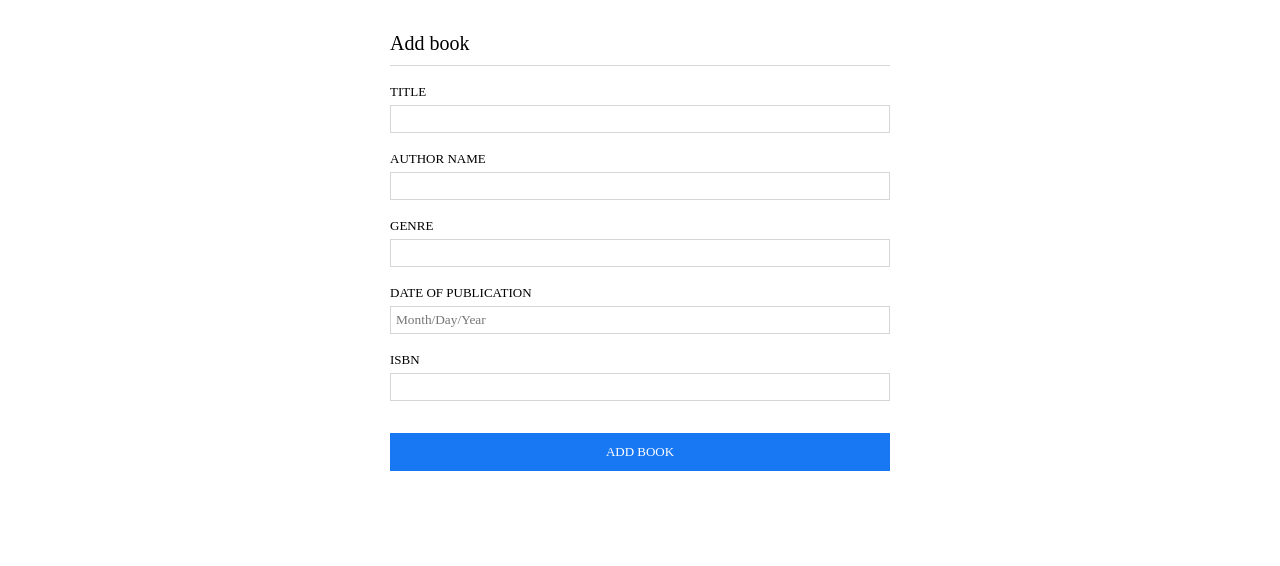
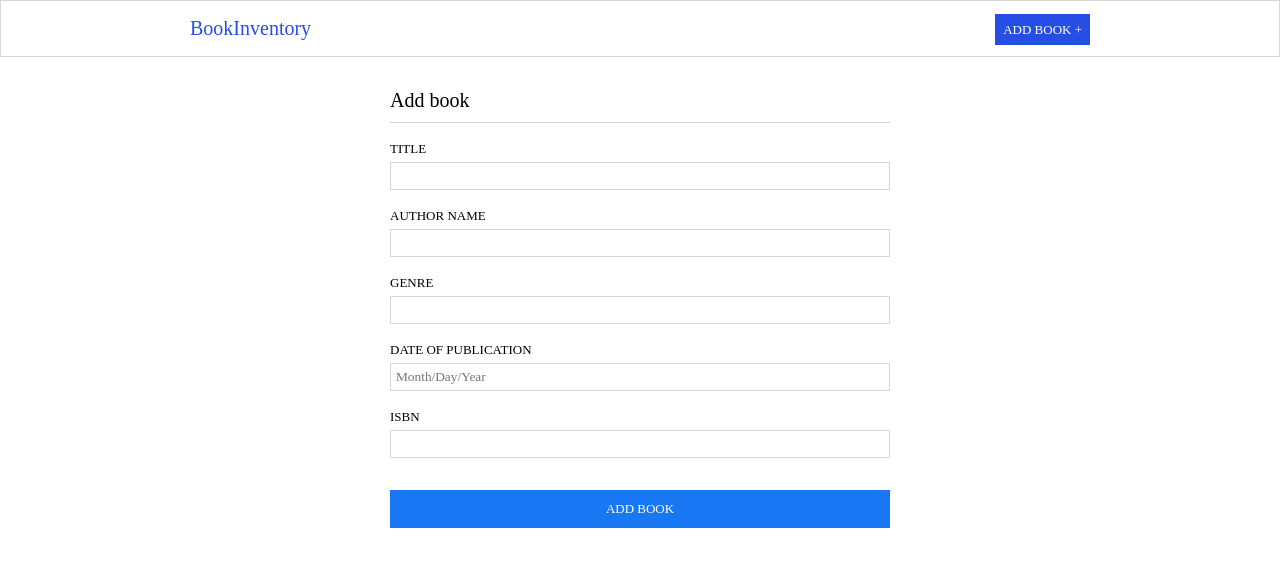
Before and after one commit to Tsedhondup/IMSB-client, a React (Create React App) app: page /addBook in a window 1280 px wide. Shown: the top 566 px of the page. Built offline with nearby package versions, Linux system fonts and the light colour scheme.

Commit message:
base styles for component completed

```diff
--- a/src/App.js
+++ b/src/App.js
@@ -2,11 +2,14 @@ import "./App.scss";
 import { BrowserRouter, Routes, Route } from "react-router-dom";
 import LandingPage from "./Pages/LandingPage/LandingPage";
 import AddBookPage from "./Pages/AddBookPage/AddBookPage";
+import Headers from "./Components/Header/Header";
 function App() {
   return (
     <div className="App">
       <>
         <BrowserRouter>
+          <Headers />
+
           <Routes>
             <Route path="/" element={<LandingPage />} />
             <Route path="/addBook" element={<AddBookPage />} />
--- a/src/Components/BookLists/BookLists.js
+++ b/src/Components/BookLists/BookLists.js
@@ -6,30 +6,47 @@ const BookLists = (props) => {
         <div className="tablet-book-lists">
           <div className="book-lists__body">
             {props.bookLists.map((element) => {
-              return <p key={element.entry_id}>{element.title}</p>;
+              return (
+                <p key={element.entry_id} className="tablet-book-lists__child">
+                  {element.title}
+                </p>
+              );
             })}
           </div>
           <div className="book-lists__body">
             {props.bookLists.map((element) => {
-              return <p key={element.entry_id}>{element.author}</p>;
+              return (
+                <p key={element.entry_id} className="tablet-book-lists__child">
+                  {element.author}
+                </p>
+              );
             })}
           </div>
           <div className="book-lists__body">
             {props.bookLists.map((element) => {
-              <div>
-                <h2>genre</h2>
-              </div>;
-              return <p key={element.entry_id}>{element.genre}</p>;
+              return (
+                <p key={element.entry_id} className="tablet-book-lists__child">
+                  {element.genre}
+                </p>
+              );
             })}
           </div>
           <div className="book-lists__body">
             {props.bookLists.map((element) => {
-              return <p key={element.entry_id}>{element.publication_date}</p>;
+              return (
+                <p key={element.entry_id} className="tablet-book-lists__child">
+                  {element.publication_date}
+                </p>
+              );
             })}
           </div>
           <div className="book-lists__body">
             {props.bookLists.map((element) => {
-              return <p key={element.entry_id}>{element.isbn}</p>;
+              return (
+                <p key={element.entry_id} className="tablet-book-lists__child">
+                  {element.isbn}
+                </p>
+              );
             })}
           </div>
         </div>
--- a/src/Components/BookLists/BookLists.scss
+++ b/src/Components/BookLists/BookLists.scss
@@ -42,6 +42,9 @@
   @include tablet {
     display: flex;
   }
+  &__child {
+    line-height: 1.5em;
+  }
 }
 .mobile-book-lists {
   @include tablet {
--- a/src/Components/BookListsHeaderButtons/BookListsSelectOptions.scss
+++ b/src/Components/BookListsHeaderButtons/BookListsSelectOptions.scss
@@ -18,9 +18,13 @@
     outline-width: 0px;
     offset: 0px;
     border: 1px solid $gray;
+    background-color: #264de4;
+    color: #ffffff;
 
     &--item {
       border-width: 0px;
+      background-color: #ffffff;
+      color: #000000;
     }
   }
 
--- a/src/Components/Header/Header.js
+++ b/src/Components/Header/Header.js
@@ -6,11 +6,13 @@ const Headers = () => {
     navigate("/addBook");
   };
   return (
-    <div className="header">
-      <h1 className="header__site-name">BookInventory</h1>
-      <p onClick={handleAddNew} className="header__add-book-form-link">
-        add book +
-      </p>
+    <div className="header-wrapper">
+      <div className="header">
+        <h1 className="header__site-name">BookInventory</h1>
+        <p onClick={handleAddNew} className="header__add-book-form-link">
+          <span className="header__add-book-form-link--button">add book +</span>
+        </p>
+      </div>
     </div>
   );
 };
--- a/src/Components/Header/Header.scss
+++ b/src/Components/Header/Header.scss
@@ -1,16 +1,25 @@
 @import "../../styles/partials/mixin";
 @import "../../styles/partials/variables";
+
+.header-wrapper {
+  width: 100%;
+  border: 1px solid $pewter;
+  padding: 16px;
+  margin-bottom: 16px;
+  @include tablet {
+    padding: 16px 32px;
+    margin-bottom: 32px;
+  }
+}
 .header {
-  width: 100%;
+  max-width: 100%;
   display: flex;
   justify-content: space-between;
   align-items: center;
-  padding: 16px;
-  margin-bottom: 16px;
-  border: 1px solid $pewter;
-  @include tablet {
-    padding: 16px 32px;
-    margin-bottom: 32px;
+
+  @include desktop {
+    max-width: 900px;
+    margin: auto;
   }
   &__site-name {
     color: #264de4;
@@ -18,8 +27,14 @@
     font-weight: normal;
   }
   &__add-book-form-link {
-    font-size: 13px;
-    text-transform: uppercase;
     text-align: right;
+    &--button {
+      font-size: 13px;
+      text-transform: uppercase;
+      text-align: right;
+      background-color: #264de4;
+      color: #ffffff;
+      padding: 8px;
+    }
   }
 }
--- a/src/Pages/LandingPage/LandingPage.js
+++ b/src/Pages/LandingPage/LandingPage.js
@@ -1,10 +1,10 @@
 import axios from "axios";
 import { useEffect, useState } from "react";
-import Headers from "../../Components/Header/Header";
 import BookLists from "../../Components/BookLists/BookLists";
 import SearchForm from "../../Components/SearchForm/SearchForm";
 import BookListsSelectOptions from "../../Components/BookListsHeaderButtons/BookListsSelectOptions";
 import ExportButtons from "../../Components/ExportButtons/ExportButtons";
+import "./LandingPage.scss";
 const LandingPage = () => {
   const [bookLists, setBookLists] = useState([]);
   const [hasLoaded, setHasLoaded] = useState(false);
@@ -24,8 +24,7 @@ const LandingPage = () => {
 
   if (hasLoaded) {
     return (
-      <div>
-        <Headers />
+      <div className="landing-page">
         <ExportButtons bookLists={bookLists} />
         <SearchForm setBookLists={setBookLists} />
         <BookListsSelectOptions
--- a/src/Pages/LandingPage/LandingPage.scss
+++ b/src/Pages/LandingPage/LandingPage.scss
@@ -0,0 +1,9 @@
+@import "../../styles/partials/mixin";
+@import "../../styles/partials/variables";
+.landing-page {
+  max-width: 100%;
+  @include desktop {
+    max-width: 900px;
+    margin: auto;
+  }
+}
```
